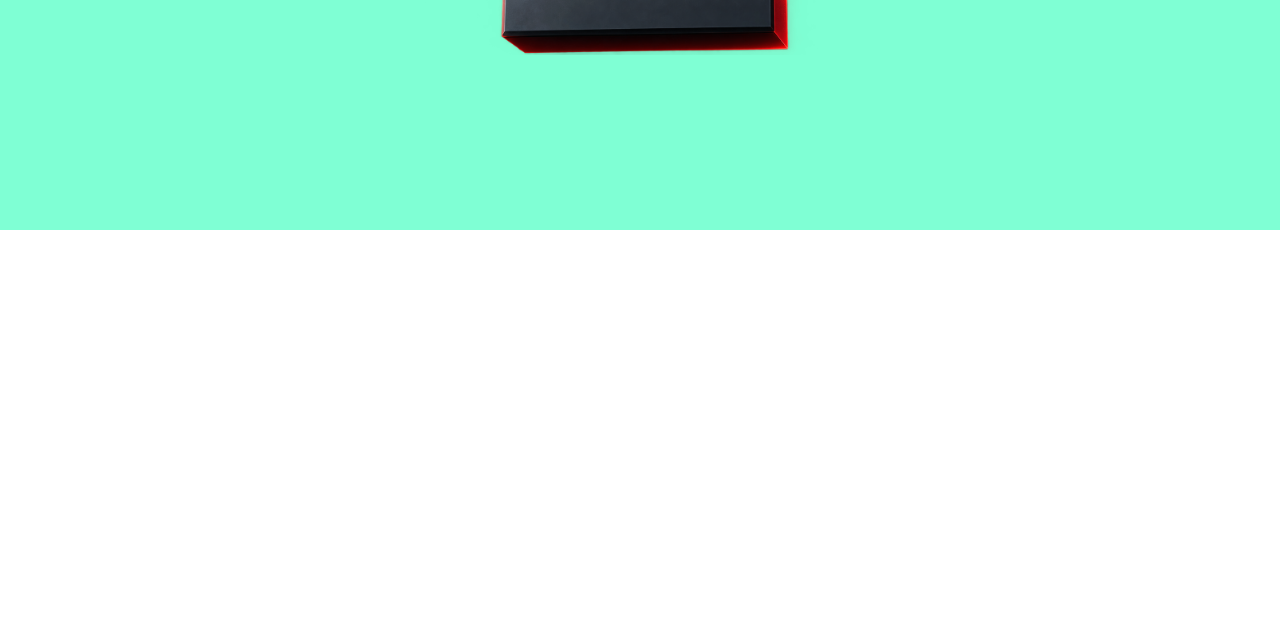
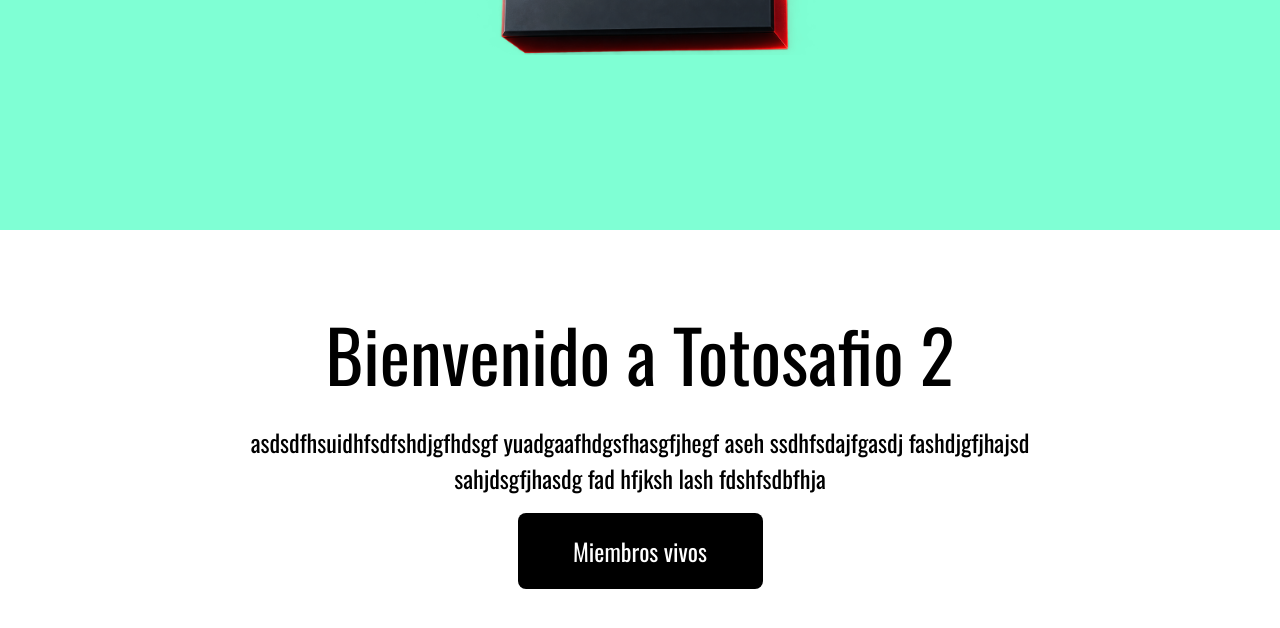
Before and after one commit to TherIsmael/totosafio2, a Next.js app: page / in a window 1280 px wide. Shown: the part 654-1282 px from the top of the page. Built offline with nearby package versions, Linux system fonts and the light colour scheme.

Commit message:
section welcome

```diff
--- a/src/app/globals.css
+++ b/src/app/globals.css
@@ -15,3 +15,11 @@
 a{
     text-decoration: none;
 }
+
+.buttonMain{
+
+    background-color: black;
+    border-radius: 8px;
+    color: white;
+    text-align: center;
+}
--- a/src/app/page.js
+++ b/src/app/page.js
@@ -1,6 +1,8 @@
 import Image from "next/image";
 import styles from "./page.module.css";
 import Header from "../modules/header";
+import Link from 'next/link';
+
 export default function Home() {
   return (
    <div className={styles.main}>
@@ -9,7 +11,11 @@
         <div className={styles.logo}></div>
       </section>
 
-      <section className={`${styles.content} ${styles['content-welcome']}`}></section>
+      <section className={`${styles.content} ${styles['content-welcome']}`}>
+        <p className={`${styles.titulo} `}>Bienvenido a Totosafio 2</p>
+        <p className={`${styles.texto} `}>asdsdfhsuidhfsdfshdjgfhdsgf yuadgaafhdgsfhasgfjhegf aseh ssdhfsdajfgasdj fashdjgfjhajsd sahjdsgfjhasdg fad hfjksh lash fdshfsdbfhja </p>
+        <Link href="#" className="buttonMain">Miembros vivos</Link>
+      </section>
       <section className={`${styles.content} ${styles['content-clanes']}`}></section>
       <section className={`${styles.content} ${styles['content-mods']}`}></section>
    </div>
--- a/src/app/page.module.css
+++ b/src/app/page.module.css
@@ -1,5 +1,8 @@
 .main{
     height: 3254px;
+    display: flex;
+    flex-direction: column;
+    align-items: center;
 }
 
 .content{
@@ -21,5 +24,29 @@
     height: 434px;
     background-image: url(../../public/logoTotosafio2.png);
     background-size:cover;
+}
+
+.content-welcome{
+    height: 289px;
+    width: 844px;
+    flex-direction: column;
+    align-content: center;
+    justify-content: space-between;
+    margin-block-start: 70px;
+    align-items: center;
+}
+.titulo{
+    font-size: 3rem;
+}
+.texto{
+    width: 100%;
+    height: 72px;
+    text-align: center;
+}
+
+.content-welcome a{
+    width: 245px;
+    height: 76px;
+    padding: 20px 32px;
 
 }
```
